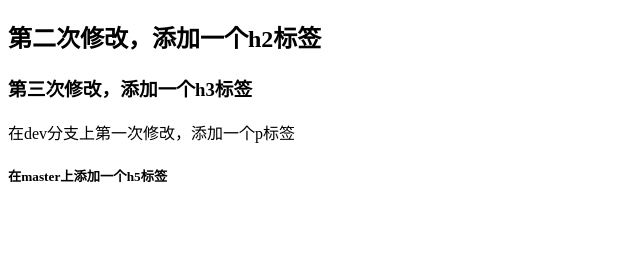
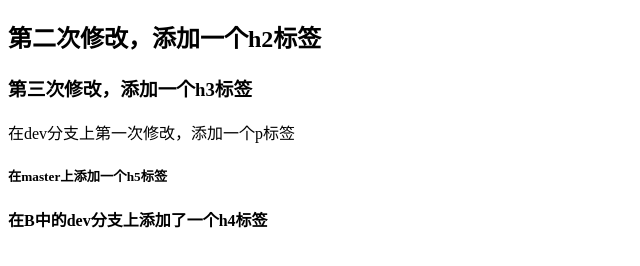
Before and after one commit to wangxinxin0215/test_git, a plain HTML site: page index.html in a window 1280 px wide. Shown: the part 70-336 px from the top of the page, without its empty margins (0-640 px from the left). Drawn offline with Linux system fonts and the light colour scheme.

Commit message:
在B中的dev分支上添加了一个h4

```diff
--- a/index.html
+++ b/index.html
@@ -14,6 +14,8 @@
     <p>在dev分支上第一次修改，添加一个p标签</p>
     <h5>在master上添加一个h5标签</h5>
 
+    <h4>在B中的dev分支上添加了一个h4标签</h4>
+
 </body>
 
 </html>
```
